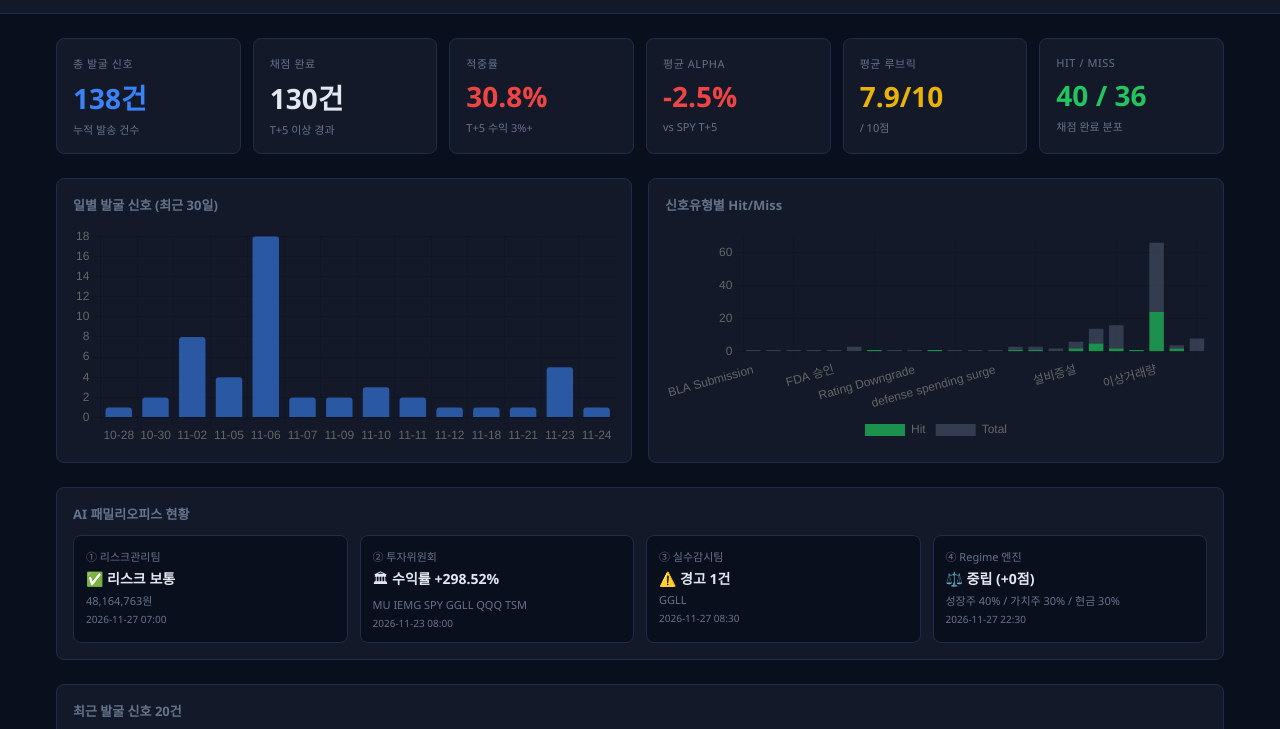
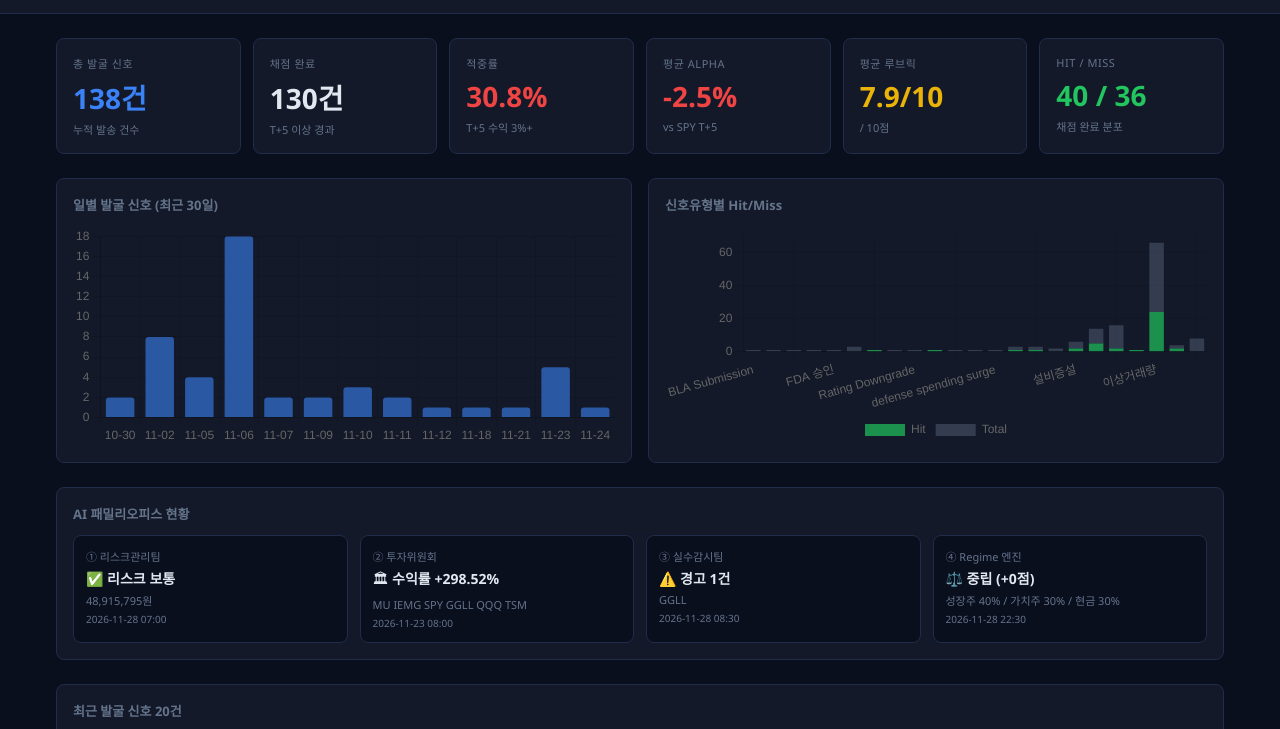
Before and after one commit to gyuminee50-hash/gyuminee50-hash.github.io, a plain HTML site: page dashboard.html in a window 1280 px wide. Shown: the part 63-792 px from the top of the page. Drawn offline with nearby package versions, Linux system fonts and the light colour scheme.

Commit message:
dashboard: 결과추적 업데이트 2026-11-29

```diff
--- a/dashboard.html
+++ b/dashboard.html
@@ -141,7 +141,7 @@
 <script>
 /* __DASHBOARD_DATA__ */
 const STATS = {
-  "generated_at": "2026-11-28T00:15:01.586292",
+  "generated_at": "2026-11-29T00:15:01.599593",
   "summary": {
     "total_signals": 138,
     "evaluated": 130,
@@ -152,10 +152,6 @@ const STATS = {
     "avg_rubric": 7.9
   },
   "trend": [
-    {
-      "date": "2026-10-28",
-      "count": 1
-    },
     {
       "date": "2026-10-30",
       "count": 2
@@ -536,26 +532,26 @@ const STATS = {
       "icon": "⚖️",
       "vix": 20.0,
       "rate10y": 4.5,
-      "updated_at": "2026-11-27T22:30:15.612082"
+      "updated_at": "2026-11-28T22:30:08.592103"
     },
-    "last_updated": "2026-11-27T22:30:15.612095",
+    "last_updated": "2026-11-28T22:30:08.592115",
     "risk": {
       "risk_level": "보통",
-      "total_krw": 48164763,
+      "total_krw": 48915795,
       "warnings": [],
       "sector_top": {
         "sector": "미국시장ETF",
-        "value": 23099472.0,
-        "pct": 48.0
+        "value": 23300414.0,
+        "pct": 47.6
       },
-      "updated_at": "2026-11-27T07:00:10.825060"
+      "updated_at": "2026-11-28T07:00:10.621994"
     },
     "mistakes": {
       "alert_count": 1,
       "tickers": [
         "GGLL"
       ],
-      "updated_at": "2026-11-27T08:30:10.425651"
+      "updated_at": "2026-11-28T08:30:09.732997"
     },
     "committee": {
       "tickers": [
```
